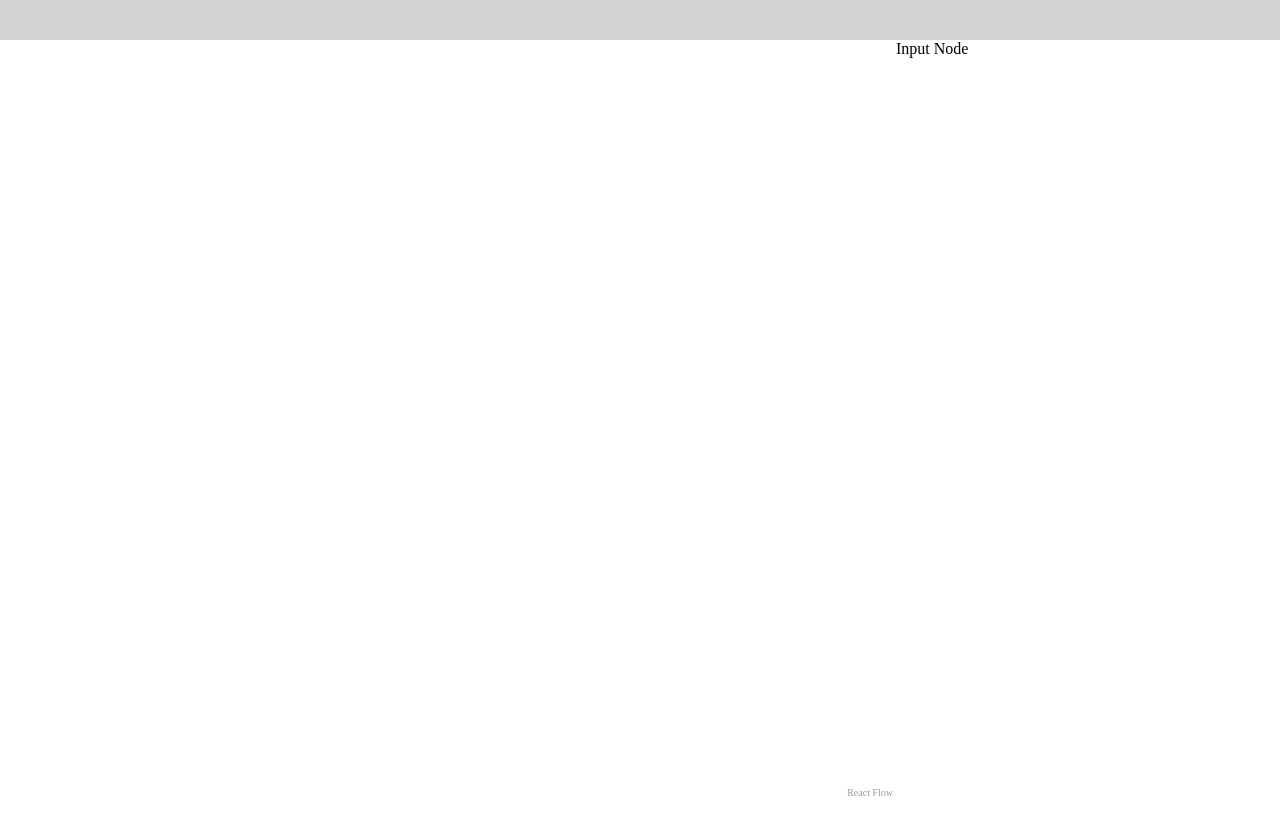
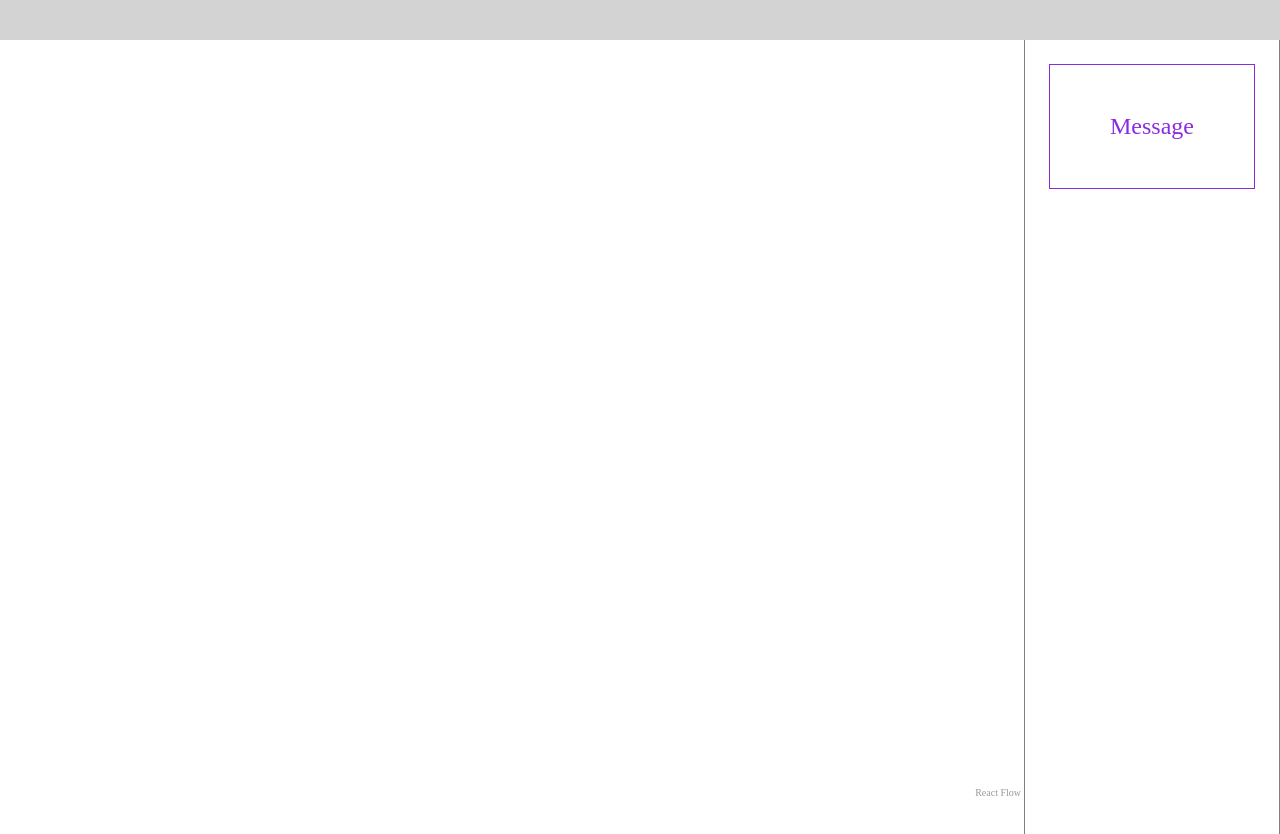
Before and after one commit to DNA5769/bitespeed-frontend-task, a React (Create React App) app: page / in a window 1280 px wide. Shown: the top 834 px of the page. Before the commit the page ends 800 px from the top, so only its background shows below. Built offline with nearby package versions, Linux system fonts and the light colour scheme.

Commit message:
Implemented editing messages

```diff
--- a/src/App.css
+++ b/src/App.css
@@ -15,6 +15,49 @@
 }
 
 .sidebar {
-  width: 30vw;
+  width: 20vw;
   height: 100vh;
+  border: 1px solid grey;
+  border-top: 0;
 }
+
+.dragNode {
+  border: 1px solid blueviolet;
+  color: blueviolet;
+  padding: 2em;
+  margin: 1em;
+  font-size: 1.5rem;
+  display: flex;
+  justify-content: center;
+  align-items: center;
+}
+
+.sb-text {
+  margin: 0 0.5em;
+  margin-top: 1.5em;
+  margin-bottom: 0.5em;
+  font-size: 1.25rem;
+}
+
+.sb-textarea {
+  margin: 0 0.5em;
+  font-size: 1.25rem;
+  width: 90%;
+  height: 20%;
+}
+
+.sb-text-header {
+  position: relative;
+  font-size: 1.25rem;
+  text-align: center;
+  padding: 0.5em 0;
+  border: 1px solid gray;
+  border-left: 0;
+}
+
+.sb-back {
+  position: absolute;
+  left: 0.5em;
+  top: 0.5em;
+  cursor: pointer;
+}
--- a/src/App.js
+++ b/src/App.js
@@ -1,4 +1,4 @@
-import { useState, useCallback } from 'react';
+import { useState, useEffect, useCallback } from 'react';
 import { ReactFlow, applyNodeChanges, applyEdgeChanges, addEdge,
   useReactFlow,
   useNodesState,
@@ -10,19 +10,46 @@ import Sidebar from './Sidebar';
 import Header from './Header';
 import { useDnD } from './DnDContext';
 
-const initialNodes = [
-  // { id: 'n1', position: { x: 0, y: 0 }, data: { label: 'Node 1' } },
-  // { id: 'n2', position: { x: 0, y: 100 }, data: { label: 'Node 2' } },
-];
-const initialEdges = [
-  // { id: 'n1-n2', source: 'n1', target: 'n2' }
-];
-
 export default function App() {
-  const [nodes, setNodes, onNodesChange] = useNodesState(initialNodes);
+  const [nid, setNID] = useState(null);
+  const [nodes, setNodes, onNodesChange] = useNodesState([]);
   const [edges, setEdges, onEdgesChange] = useEdgesState([]);
   const { screenToFlowPosition } = useReactFlow();
-  const [nodeId, setNodeId] = useDnD();
+  const { nodeId, setNodeId, sbMode, setSBMode, text, setText } = useDnD();
+
+  useEffect(() => {
+    setNodes(nds => nds.map(node => {
+      if (nid !== null && node.id === nid)
+        return {
+          ...node,
+          data: {
+            ...node.data,
+            label: text,
+          },
+        };
+      return node;
+    }));
+  }, [text])
+
+
+  const onNodeClick = useCallback(
+    (event) => {
+      event.preventDefault();
+      if (sbMode === null)
+      {
+        setNID(event.target.dataset.id)
+        setSBMode(event.target.dataset.id);
+        setNodes(nds => nds.map(node => {
+          if (node.id === event.target.dataset.id)
+            setText(node.data.label);
+          return node;
+        }));
+      }
+      else
+        setSBMode(null);
+    },
+    [],
+  );
 
   const onConnect = useCallback(
     (params) => setEdges((edgesSnapshot) => addEdge(params, edgesSnapshot)),
@@ -44,7 +71,7 @@ export default function App() {
       const newNode = {
         id: `n${nodeId}`,
         position,
-        data: { label: `...` },
+        data: { label: `Click to write message` },
       };
       setNodeId(nodeId+1);
       setNodes((nds) => nds.concat(newNode));
@@ -60,7 +87,7 @@ export default function App() {
     <div className='app'>
       <Header />
       <div className='main'>
-        <div style={{ width: '70vw', height: '95vh' }}>
+        <div style={{ width: '80vw', height: '95vh' }}>
           <ReactFlow
             nodes={nodes}
             edges={edges}
@@ -70,6 +97,7 @@ export default function App() {
             onDrop={onDrop}
             onDragStart={onDragStart}
             onDragOver={onDragOver}
+            onNodeClick={onNodeClick}
             fitView
           />
         </div>
--- a/src/DnDContext.js
+++ b/src/DnDContext.js
@@ -4,9 +4,11 @@ const DnDContext = createContext([null, (_) => {}]);
 
 export const DnDProvider = ({ children }) => {
   const [nodeId, setNodeId] = useState(1);
+  const [sbMode, setSBMode] = useState(null);
+  const [text, setText] = useState("");
 
   return (
-    <DnDContext.Provider value={[nodeId, setNodeId]}>
+    <DnDContext.Provider value={{nodeId, setNodeId, sbMode, setSBMode, text, setText}}>
       {children}
     </DnDContext.Provider>
   );
--- a/src/Sidebar.js
+++ b/src/Sidebar.js
@@ -1,15 +1,30 @@
-import React from 'react';
+import React, { useState } from 'react';
+import { useDnD } from './DnDContext';
 
 export default () => {
+  const { sbMode, setSBMode, text, setText } = useDnD();
+
   const onDragStart = event => {
     event.dataTransfer.effectAllowed = 'move';
   };
 
+  const handleChange = event => {
+    setText(event.target.value);
+  };
+
   return (
-    <aside>
-      <div className="dndnode input" onDragStart={(event) => onDragStart(event)} draggable>
-        Input Node
-      </div>
-    </aside>
+    <div className='sidebar'>
+      {sbMode === null ? <div className="dragNode" onDragStart={(event) => onDragStart(event)} draggable>
+        <span>Message</span>
+      </div> :
+      <div>
+        <div className='sb-text-header'>
+            <span className='sb-back' onClick={() => setSBMode(null)}>&lt;</span>
+            Message
+        </div>
+        <div className='sb-text'>Text</div>
+        <textarea className='sb-textarea' value={text} onChange={handleChange}></textarea>
+      </div>}
+    </div>
   );
 };
```
